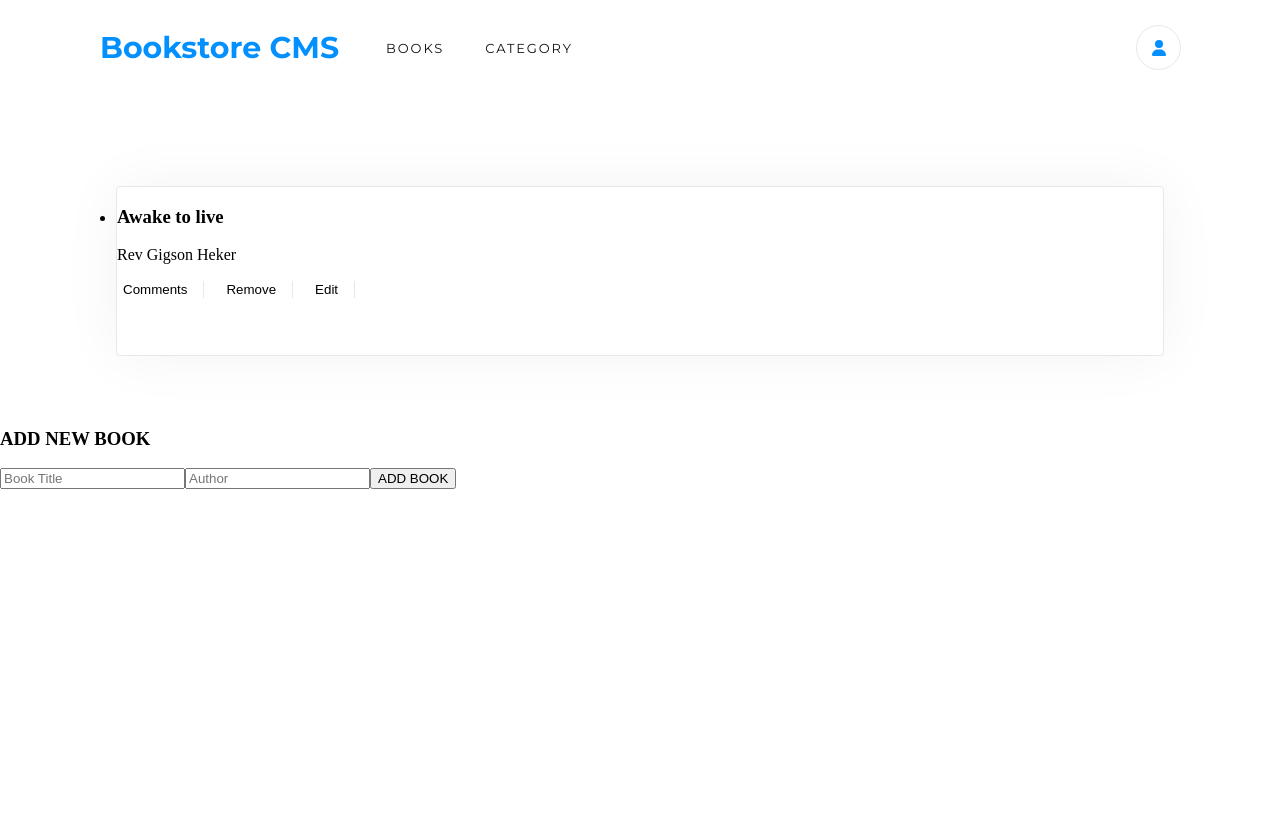
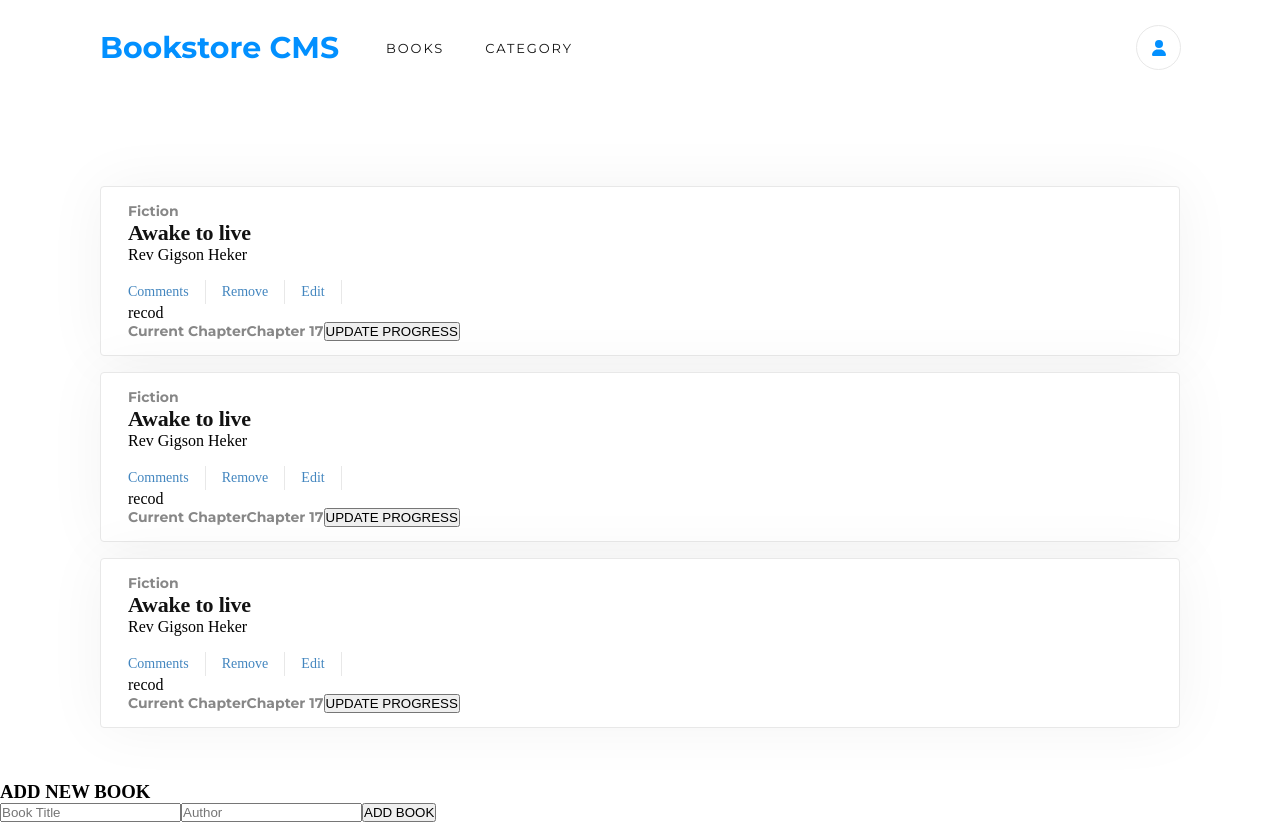
Before and after one commit to bobb-Rob/bookstore-react-redux, a React (Create React App) app: page / in a window 1280 px wide. Before the commit the page ends 800 px from the top, so only its background shows below. Built offline with nearby package versions, Linux system fonts and the light colour scheme.

Commit message:
add category to book props

```diff
--- a/src/App.css
+++ b/src/App.css
@@ -1,11 +1,8 @@
 @import url('https://fonts.googleapis.com/css2?family=Montserrat:wght@400;700&family=Roboto+Slab:wght@300;400;700;900&display=swap');
 
-body {
+* {
   margin: 0;
   padding: 0;
-}
-
-* {
   box-sizing: border-box;
 }
 
--- a/src/components/Book.js
+++ b/src/components/Book.js
@@ -3,10 +3,14 @@ import PropTypes from 'prop-types';
 import { useDispatch } from 'react-redux';
 import { doRemoveBook } from '../redux/books/books';
 
-const Book = ({ title, author, id }) => {
+const Book = ({
+  title, author, id, category,
+}) => {
   const dispatch = useDispatch();
   return (
     <li className="book-card">
+      <div>
+        <span>{category}</span>
         <h3>{title}</h3>
         <p>{author}</p>
         <div className="book-buttons-wrap">
@@ -21,6 +25,15 @@ const Book = ({ title, author, id }) => {
           </button>
           <button type="button">Edit</button>
         </div>
+      </div>
+      <div>
+        recod
+      </div>
+      <div>
+        <span>Current Chapter</span>
+        <span>Chapter 17</span>
+        <button type="button">UPDATE PROGRESS</button>
+      </div>
     </li>
   );
 };
@@ -29,6 +42,7 @@ Book.propTypes = {
   title: PropTypes.string.isRequired,
   author: PropTypes.string.isRequired,
   id: PropTypes.string.isRequired,
+  category: PropTypes.string.isRequired,
 };
 
 export default Book;
--- a/src/components/Books.js
+++ b/src/components/Books.js
@@ -21,6 +21,7 @@ const Books = () => {
             title={book.title}
             key={book.item_id}
             author={book.author}
+            category={book.category}
             id={book.item_id}
           />
         ))}
--- a/src/components/styles/books.css
+++ b/src/components/styles/books.css
@@ -4,17 +4,58 @@
 
 .book-card {
   height: 10.625rem;
-  margin: 1rem;
+  margin: 1rem 0;
   border-radius: 4px;
   border: solid 1px var(--borderLines);
   background-color: var(--white);
   box-shadow: 0 0 60px 0 rgba(0, 0, 0, 0.05);
+  list-style: none;
+  padding: 1.688rem;
+  display: flex;
+  flex-direction: column;
+  justify-content: center;
+}
+
+.book-card span {
+  font-family: Montserrat;
+  font-size: 0.875rem;
+  font-weight: bold;
+  font-stretch: normal;
+  font-style: normal;
+  line-height: normal;
+  letter-spacing: normal;
+  color: #121212;
+  opacity: 0.5;
+}
+
+.book-card h3 {
+  font-family: RobotoSlab;
+  font-size: 1.375rem;
+  font-weight: bold;
+  font-stretch: normal;
+  font-style: normal;
+  line-height: normal;
+  letter-spacing: -0.2px;
+  color: var(--black);
+}
+
+.book-buttons-wrap {
+  margin-top: 1rem;
 }
 
 .book-buttons-wrap button {
   margin-right: 1rem;
-  padding-right: 1rem;
+  padding: 0 1rem 0 0;
   border: none;
   background-color: var(--white);
   border-right: 1px solid var(--borderLines);
+  height: 1.5rem;
+  font-family: RobotoSlab;
+  font-size: 0.875rem;
+  font-weight: 300;
+  font-stretch: normal;
+  font-style: normal;
+  line-height: normal;
+  letter-spacing: normal;
+  color: var(--blueVar1);
 }
--- a/src/redux/books/books.js
+++ b/src/redux/books/books.js
@@ -56,6 +56,18 @@ const initialState = [
     author: 'Rev Gigson Heker',
     item_id: 'l5kzlf20',
   },
+  {
+    title: 'Awake to live',
+    category: 'Fiction',
+    author: 'Rev Gigson Heker',
+    item_id: 'l5kzlod0',
+  },
+  {
+    title: 'Awake to live',
+    category: 'Fiction',
+    author: 'Rev Gigson Heker',
+    item_id: 'l5kslod0',
+  },
 ];
 const booksReducer = (state = initialState, action) => {
   switch (action.type) {
```
Lines whose indentation alone changed are shown as unchanged.
